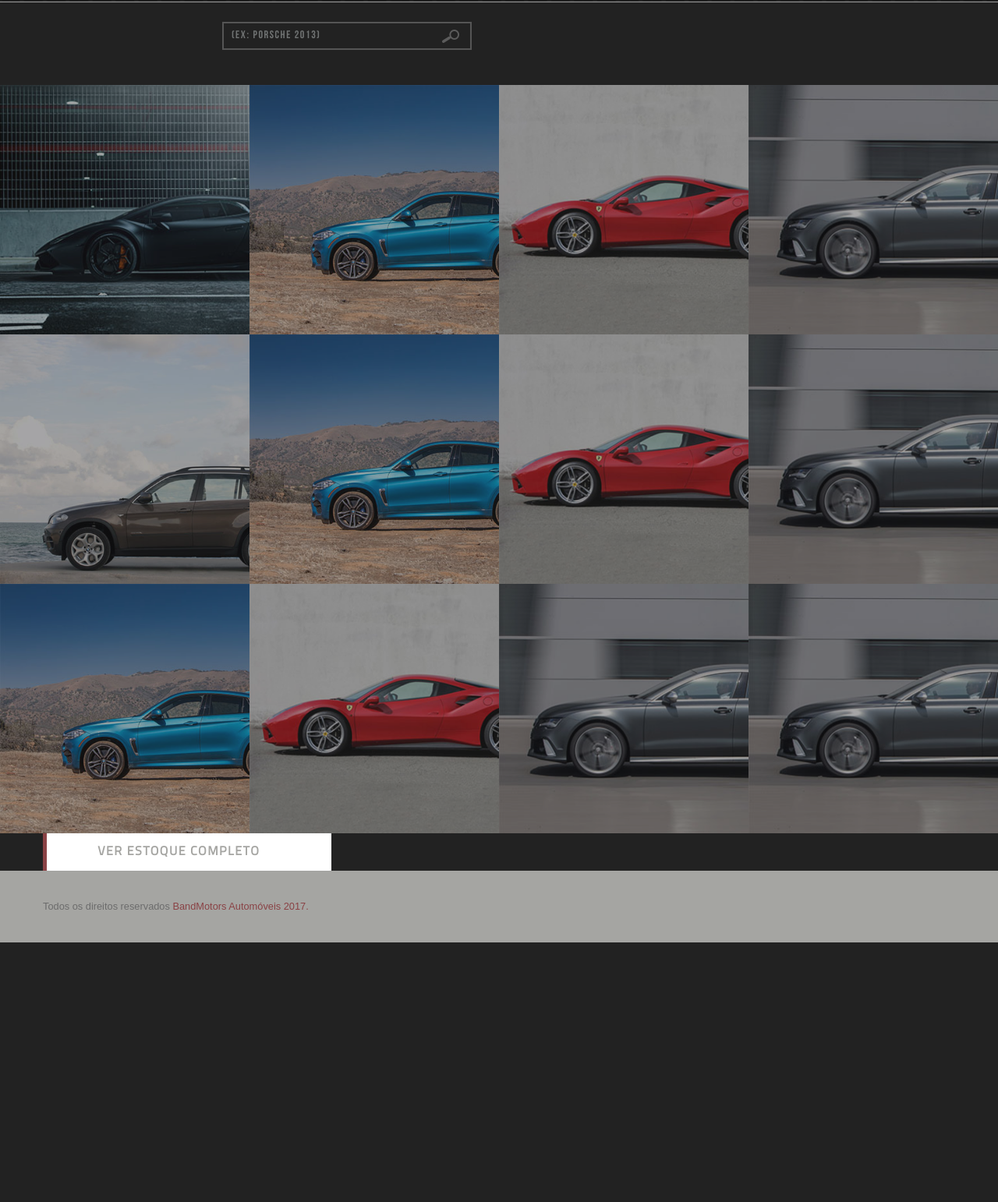
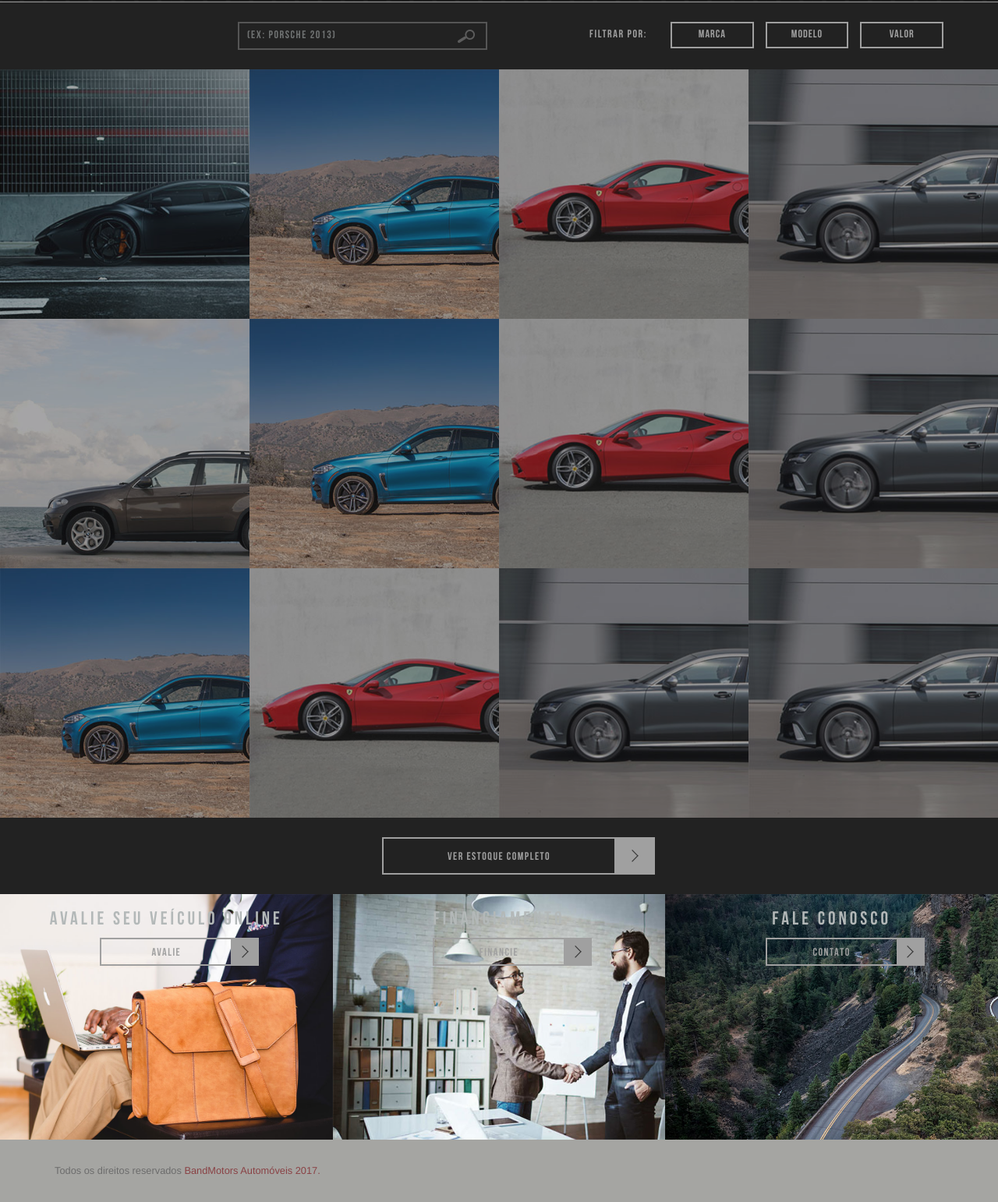
Before and after one commit to gabrielgugelmin/bandmotors, a website: page index.html in a window 1280 px wide. Shown: the part 904-2446 px from the top of the page at 78% size. Before the commit the page ends 2113 px from the top, so only its background shows below. Drawn offline with Linux system fonts and the light colour scheme; a web font is replaced by a local one.

Commit message:
Filtro de busca e Info
Layout do filtro de busca e seção de info

```diff
--- a/assets/sass/_animation.scss
+++ /dev/null
@@ -1,44 +0,0 @@
-@keyframes shrink {
-    0% {
-        color: green;
-        transform: scale(1);
-    }
-
-    100% {
-        transform: scale(0.8);
-        color: grey;
-    }
-}
-
-@keyframes grow {
-    0% {
-        transform: scale(0.8);
-        color: grey;
-    }
-
-    100% {
-        transform: scale(1);
-        color: green;
-    }
-}
-
-.animate {
-    transform: translate3d(0,0,0);
-    perspective: 1000;
-    animation-iteration-count: 1;
-    animation-fill-mode: forwards;
-    transform-origin: center left;
-
-}
-
-.animate--shrink {
-    animation-duration: 1s;
-    animation-name: shrink;
-    animation-timing-function: 'linear';
-}
-
-.animate--grow {
-    animation-duration: 1s;
-    animation-timing-function: 'linear';
-    animation-name: grow;
-}
--- a/assets/sass/_elements.scss
+++ b/assets/sass/_elements.scss
@@ -131,50 +131,58 @@
 }
 
 .u-button{
-	background-color: white;
-	border: 0;
-	color: $delta;
+	@include transition(all .25s ease-in-out);
+
+	background-color: transparent;
+	border: 2px solid $silver-chalice;
+	color: $silver-chalice;
 	display: block;
-	font-family: $titillium;
-	font-size: 16px;
+	font-family: $bebas;
+	font-size: 14px;
 	font-weight: bold;
 	height: 48px;
+	letter-spacing: 1.5px;
 	line-height: 48px;
-	letter-spacing: 1.5px;
-	max-width: 370px;
-	padding-left: 10%;
+	max-width: 300px;
 	position: relative;
+	text-align: center;
 	text-decoration: none;
 	text-transform: uppercase;
 	width: 100%;
 
-	span{
-		position: relative;
-		z-index: 1;
+	&::after{
+		@include transition(background-color .25s ease-in-out);
+
+		background: $silver-chalice url(../img/icons/arrow-button.png) no-repeat 0 0;
+		background-position: center center;
+		content: "";
+		display: inline-block;
+		height: 48px;
+		position: absolute;
+		right: -52px;
+		top: -2px;
+		width: 52px;
 	}
 
-	@include MQ(M){
-		padding-left: 6%;
-	}
+	&--small{
+		@extend .u-button;
+		height: 36px;
+		line-height: 36px;
 
-	&::before{
-		@include transition(all .5s ease);
-
-		background-color: $tosca;
-		content: "";
-		display: inline-block;
-		height: 100%;
-		left: 0;
-		position: absolute;
-		top: 0;
-		width: 5px;
+		&::after{
+			right: -36px;
+			height: 36px;
+			width: 36px;
+		}
 	}
 
 	&:hover{
-		//color: white;
+		color: $tosca;
+		border-color: $tosca;
+		text-decoration: none;
 
-		&::before{
-			width: 100%;
+		&::after{
+			background-color: $tosca;
 		}
 	}
 }
--- a/assets/sass/_header.scss
+++ b/assets/sass/_header.scss
@@ -61,7 +61,7 @@
       height: 70px;
 
       .Menu{
-        top: 5px;
+        top: 10px;
       }
 
       .Header__logo{
@@ -269,6 +269,28 @@
       @include MQ(S){
         font-size: 18px;
         padding: 15px 0 15px 15px;
+      }
+
+      @include MQ(M){
+        padding: 15px 0;
+
+        &::after{
+          @include transition(all .3s ease);
+
+          content: "";
+          width: 0;
+          height: 2px;
+          background-color: $tosca;
+          position: absolute;
+          bottom: 10px;
+          left: 15px;
+        }
+
+        &:hover{
+          &::after{
+            width: calc(100% - 30px);
+          }
+        }
       }
 
       &:hover{
--- a/assets/sass/_mixins.scss
+++ b/assets/sass/_mixins.scss
@@ -394,3 +394,8 @@ body {
   overflow: hidden;
   text-overflow: ellipsis;
 }
+
+@mixin bebas($letterSpacing: 1.6 ){
+  font-family: $bebas;
+  letter-spacing: $letterSpacing + px;
+}
--- a/assets/sass/style.scss
+++ b/assets/sass/style.scss
@@ -1,5 +1,4 @@
 @import 'mixins';
-@import 'animation';
 @import 'fonts';
 @import 'colors';
 @import 'elements';
@@ -22,7 +21,6 @@ html, body {
   height: 100%;
   margin: 0; padding: 0;  /* to avoid scrollbars */
 }
-
 
 .PageWrapper {
   display: flex;  /* use the flex model */
@@ -88,10 +86,9 @@ html, body {
 
     h1{
       color: white;
-      font-family: $bebas;
+      @include bebas(6);
       font-size: 24px;
       font-weight: bold;
-      letter-spacing: 6px;
       line-height: 1.4;
       opacity: .9;
       position: relative;
@@ -173,12 +170,11 @@ html, body {
   .slick-count{
     bottom: 20px;
     color: white;
-    font-family: $bebas;
+    @include bebas;
     font-size: 18px;
     font-weight: bold;
     height: 30px;
     left: 0;
-    letter-spacing: 1.6px;
     margin: 0 auto;
     max-width: 80%;
     position: absolute;
@@ -252,10 +248,9 @@ html, body {
 
       bottom: 16%;
       color: $scorpion;
-      font-family: $bebas;
+      @include bebas;
       font-size: 20px;
       left: 0;
-      letter-spacing: 1.6px;
       margin: 0;
       position: absolute;
       right: 0;
@@ -313,10 +308,71 @@ html, body {
   padding: 25px 0;
   text-align: center;
 
-  @include MQ(M){
+  &__filtro{
+
+     @include MQ(S){
+      display: flex;
+      flex-direction: row;
+      align-items: center;
+    }
+
+    div{
+      display: flex;
+      flex-direction: row;
+      align-items: center;
+
+      @include MQ(S){
+        flex: 2;
+      }
+    }
+
+    span{
+      @include bebas;
+      display: block;
+      color: $silver-chalice;
+      font-size: 14px;
+      font-weight: bold;
+      margin-bottom: 10px;
+
+      @include MQ(S){
+        flex: 1;
+        text-align: right;
+        padding-right: 30px;
+        margin-bottom: 0;
+      }
+    }
+
+    button{
+      @include bebas(1);
+      @include transition(all .3s ease);
+
+      flex: 1;
+      background: transparent;
+      border: 2px solid $silver-chalice;
+      color: $silver-chalice;
+      font-size: 14px;
+      font-weight: bold;
+      padding: 5px 0;
+      margin-right: 15px;
+      width: calc(33% - 30px);
+
+      &:last-child{
+        margin-right: 0;
+      }
+
+      &:hover{
+        border-color: $tosca;
+        color: $tosca;
+      }
+    }
+  }
+
+  @include MQ(S){
     .Form__control--search{
       float: right;
-      width: 320px;
+      margin: 0;
+      max-width: 320px;
+      width: 100%;
     }
   }
 }
@@ -397,18 +453,17 @@ html, body {
   &__title{
     @include transition(all .3s ease-in-out);
     @include transform(translateY(-40px));
+    @include bebas(3);
 
     color: white;
-    font-family: $bebas;
     font-size: 14px;
     font-weight: bold;
     left: 20px;
-    letter-spacing: 3px;
     line-height: 1.2;
     margin: 0;
     opacity: 0;
+    position: absolute;
     visibility: hidden;
-    position: absolute;
     width: 100%;
     z-index: 1;
 
@@ -501,8 +556,51 @@ html, body {
   }
 }
 
+.Ver{
+  padding: 25px 0;
 
+  .u-button{
+    margin: 0 auto;
+  }
+}
 
+.Info{
+  display: flex;
+
+  &__item{
+    background-size: cover;
+    color: $silver-sand;
+    flex: 1;
+    height: 315px;
+    position: relative;
+
+    h3{
+      @include bebas(4);
+      font-weight: bold;
+      text-align: center;
+    }
+
+    .u-button{
+
+      @include MQ(S){
+        margin: 0 auto;
+        max-width: 170px;
+      }
+    }
+
+    &:nth-child(1){
+      background-image: url(../img/avalie.jpg);
+    }
+
+    &:nth-child(2){
+      background-image: url(../img/negociacao.jpg);
+    }
+
+    &:nth-child(3){
+      background-image: url(../img/fale-conosco.jpg);
+    }
+  }
+}
 
 
 
--- a/index.html
+++ b/index.html
@@ -206,15 +206,23 @@
 			<section class="Busca">
 				<div class="container">
 					<div class="row">
-						<div class="col-md-6">
+						<div class="col-sm-6">
 							<form class="Form">
 								<div class="Form__control--search">
 									<input type="text" name="input_busca" value="" placeholder="(ex: porsche 2013)">
 								</div>
 							</form>
 						</div> <!-- col -->
-						<div class="col-md-6">
+						<div class="col-sm-6">
+							<div class="Busca__filtro">
+								<span>Filtrar por:</span>
 
+								<div>
+									<button>marca</button>
+									<button>modelo</button>
+									<button>valor</button>
+								</div>
+							</div>
 						</div> <!-- col -->
 					</div> <!-- row -->
 				</div> <!-- container -->
@@ -360,10 +368,25 @@
 			<section class="Ver">
 				<div class="container">
 					<a href="#/" class="u-button">
-						<span>ver estoque completo</span>
+						ver estoque completo
 					</a>
 				</div>
 			</section> <!-- Ver -->
+
+			<section class="Info">
+				<div class="Info__item">
+					<h3>avalie seu veículo online</h3>
+					<a href="#/" class="u-button--small">avalie</a>
+				</div>
+				<div class="Info__item">
+					<h3>financiamento</h3>
+					<a href="#/" class="u-button--small">financie</a>
+				</div>
+				<div class="Info__item">
+					<h3>fale conosco</h3>
+					<a href="#/" class="u-button--small">contato</a>
+				</div>
+			</section>
 
 		</div> <!-- PageContent -->
 
```
Also changed, not shown: assets/css/bootstrap.min.css (added), assets/css/grid.min.css (deleted), assets/css/style.css, assets/css/style.min.css, assets/img/icons/arrow-button.png (added), assets/js/bootstrap.min.js (added), assets/js/js.min.js.
